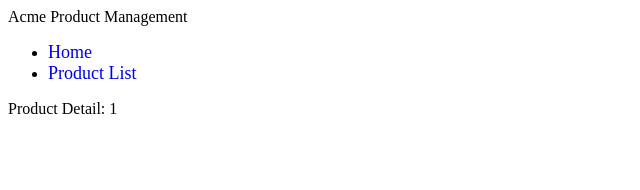
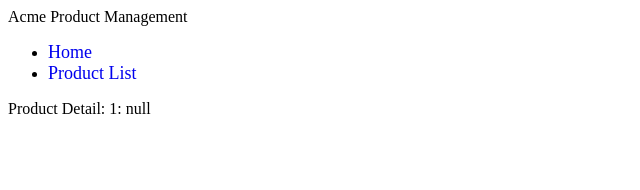
Before and after one commit to mpowers42/angular-gettingstarted, an Angular app: page /products/1 in a window 1280 px wide. Shown: the top 190 px of the page, without its empty margins (0-640 px from the left). Built offline with nearby package versions, Linux system fonts and the light colour scheme.

Commit message:
Handling null and undefined

```diff
--- a/src/app/products/product-detail.component.html
+++ b/src/app/products/product-detail.component.html
@@ -1,5 +1,5 @@
 <div class='card'>
     <div class='card header'>
-        {{ pageTitle }}
+        {{ pageTitle + ': ' + product?.productName }}
     </div>
 </div>
--- a/src/app/products/product-detail.component.ts
+++ b/src/app/products/product-detail.component.ts
@@ -1,5 +1,6 @@
 import { Component, OnInit } from '@angular/core';
 import { ActivatedRoute, Router } from '@angular/router';
+import { IProduct } from './product';
 
 @Component({
   templateUrl: './product-detail.component.html',
@@ -7,6 +8,7 @@ import { ActivatedRoute, Router } from '@angular/router';
 })
 export class ProductDetailComponent implements OnInit {
   pageTitle = 'Product Detail';
+  product: IProduct | undefined;
 
   constructor(private route: ActivatedRoute) {
   }
```
